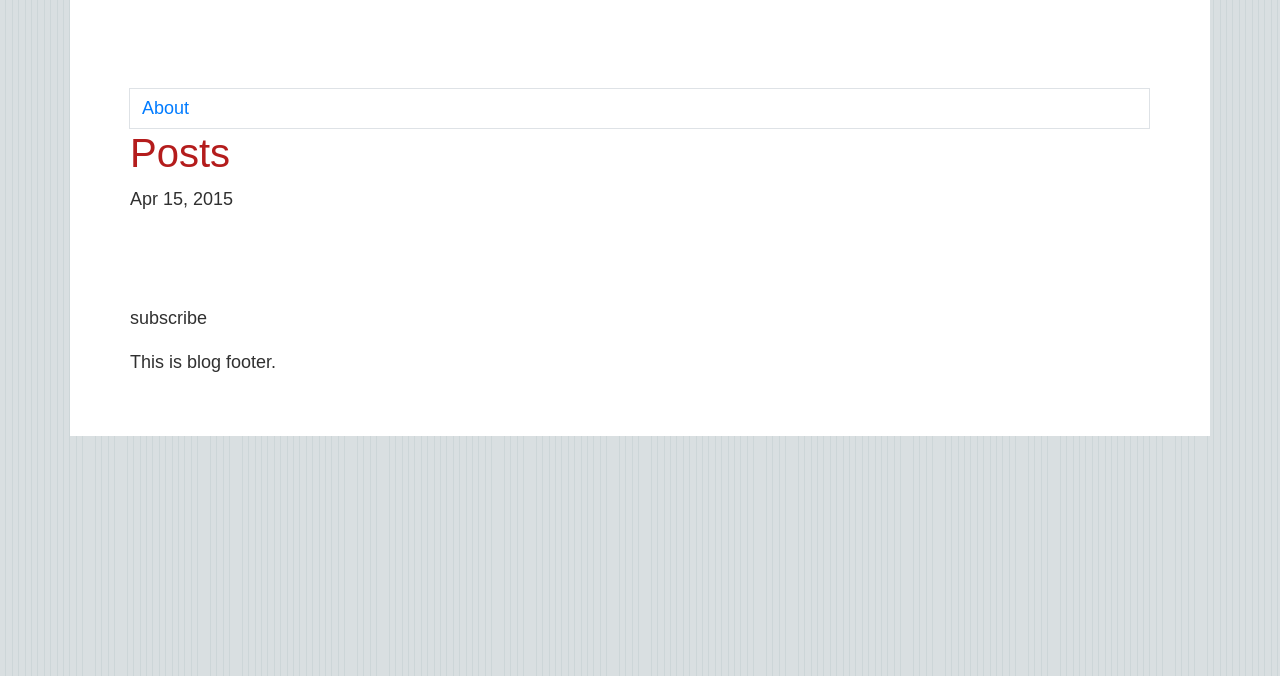
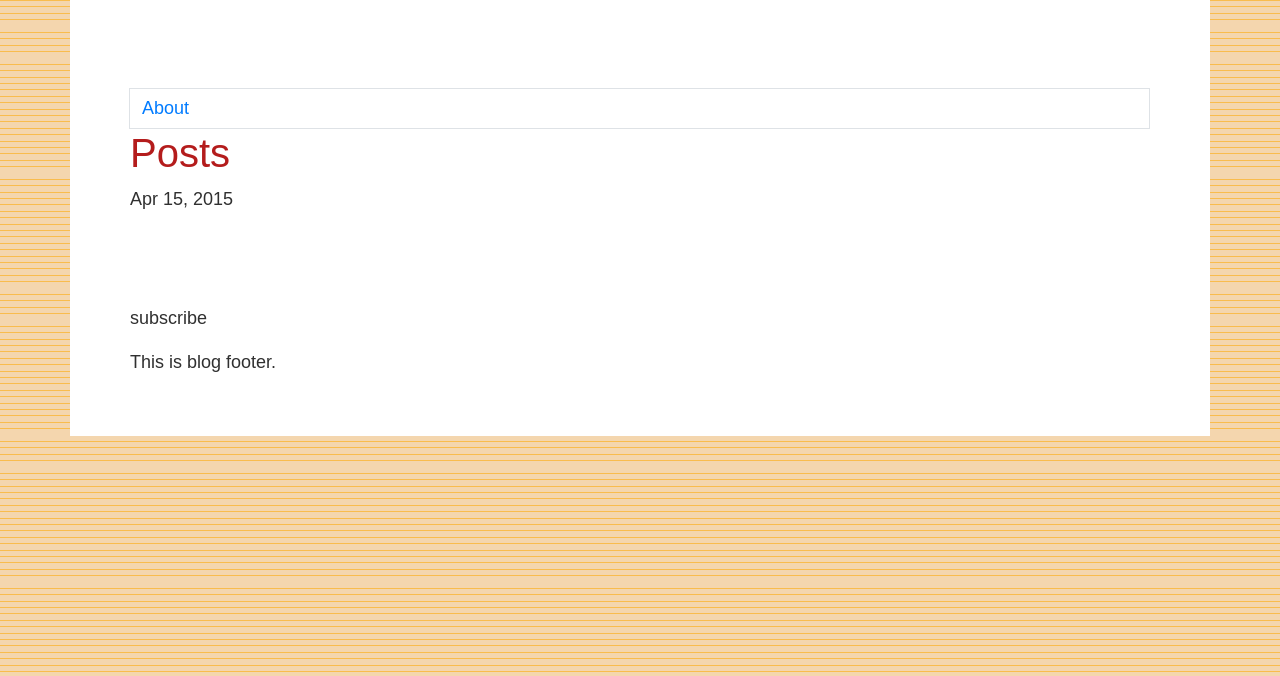
Before and after one commit to be-codified/personal-presentation-site, a PHP site: page /blog/ in a window 1280 px wide. Shown: the top 676 px of the page. Run offline with PHP 8.4, Linux system fonts and the light colour scheme; style sheets or scripts are compiled from the project's sources; some libraries are stand-ins or nearby versions; some web fonts are replaced.

Commit message:
changed main background

```diff
--- a/css/custom-styles.css
+++ b/css/custom-styles.css
@@ -10,6 +10,7 @@ body {
   position: relative;
   background: url('../img/background-pattern.svg') 0 0 #f3f5f5;
   background-size: 0.5%;
+  background-attachment: fixed;
 }
 .container-fluid {
   max-width: 1280px;
--- a/css/custom-styles.less
+++ b/css/custom-styles.less
@@ -22,6 +22,7 @@ body {
     position: relative;
     background: url('../img/background-pattern.svg') 0 0 #f3f5f5;
     background-size: 0.5%;
+    background-attachment: fixed;
 }
 
 .container-fluid {
```
Also changed, not shown: img/background-pattern.svg.
